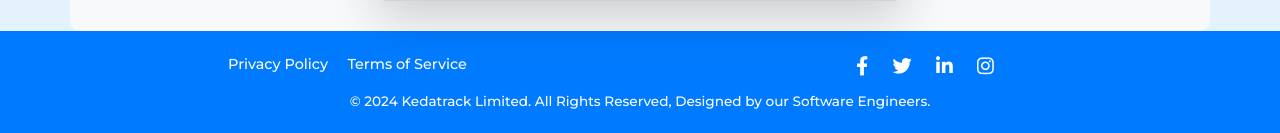
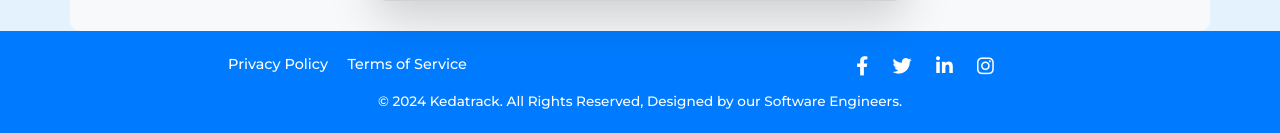
Before and after one commit to KEVINOCHAE/kedatrack, a Flask app: page /auth/register in a window 1280 px wide. Shown: the part 722-855 px from the top of the page. Run offline with Flask 3, Linux system fonts and the light colour scheme.

Commit message:
commit all latest changes

```diff
--- a/app/templates/base.html
+++ b/app/templates/base.html
@@ -337,7 +337,7 @@ footer small {
                     <a href="#"><i class="fab fa-instagram"></i></a>
                 </div>
             </div>
-            <small>&copy; 2024 Kedatrack Limited. All Rights Reserved, Designed by our Software Engineers.</small>
+            <small>&copy; 2024 Kedatrack. All Rights Reserved, Designed by our Software Engineers.</small>
         </div>
     </footer>
 
```
